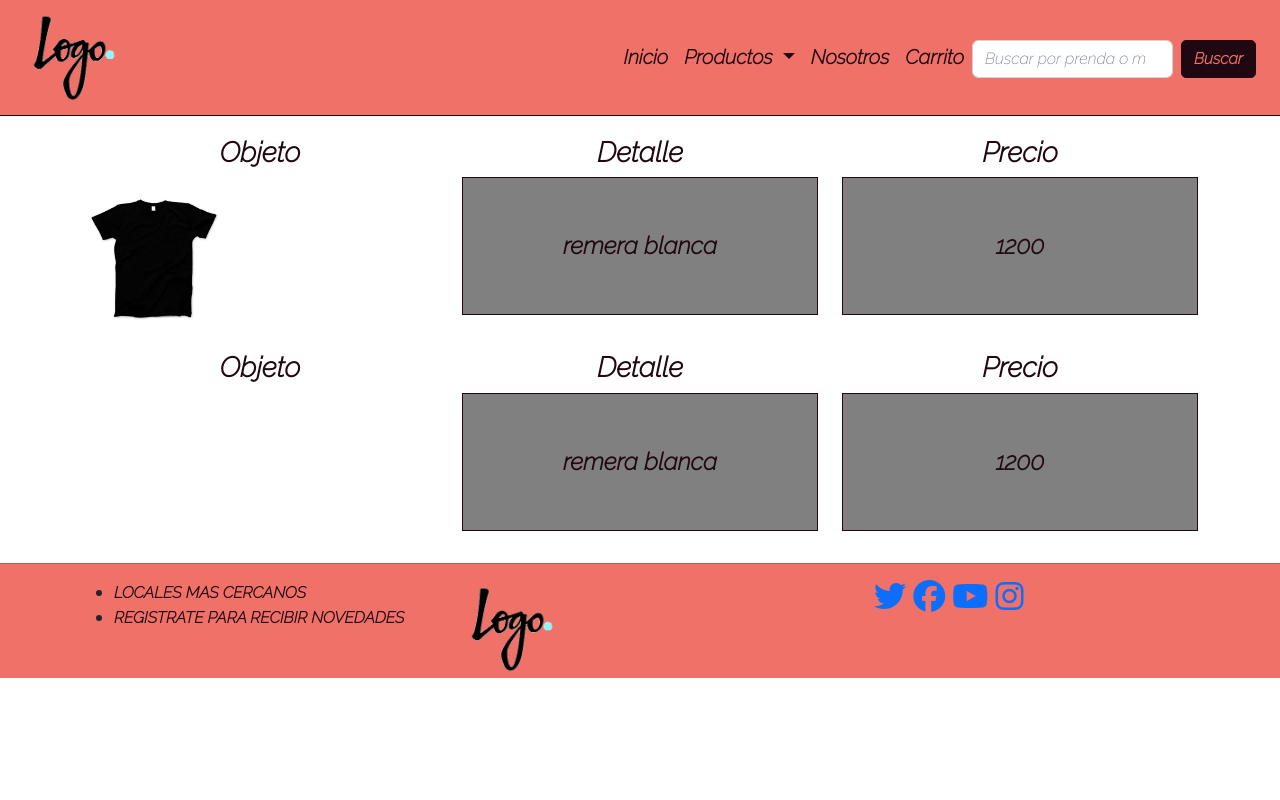
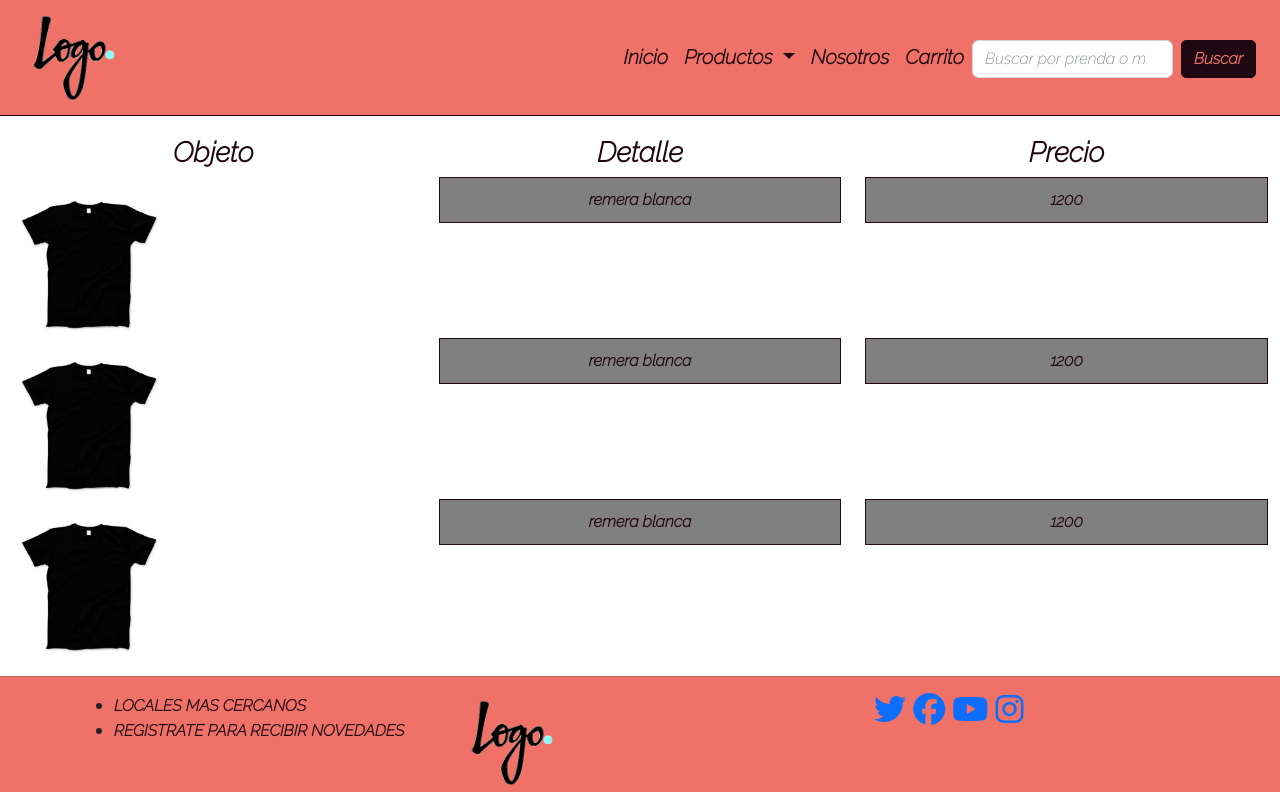
Before and after one commit to joacoGuelfi/proyecto-final-guelfi, a website: page pages/carrito.html in a window 1280 px wide. Drawn offline with nearby package versions, Linux system fonts and the light colour scheme.

Commit message:
Entregable final

```diff
--- a/pages/carrito.html
+++ b/pages/carrito.html
@@ -6,8 +6,10 @@
     <meta http-equiv="X-UA-Compatible" content="IE=edge">
     <meta name="viewport" content="width=device-width, initial-scale=1.0">
     <title>Carrito</title>
-    <meta name="description" content="NAME es un lugar donde vas a encotrar todo lo ultimo referido a moda. Ademas tenemos los mejores precios!">
-    <meta name="keywords" content="ROPA, SHOP, MASCULINO, FEMENINO, ZAPATILLAS, REMERAS, PANTALONES, MODA, BUZOS, CAMPERA">
+    <meta name="description"
+        content="NAME es un lugar donde vas a encotrar todo lo ultimo referido a moda. Ademas tenemos los mejores precios!">
+    <meta name="keywords"
+        content="ROPA, SHOP, MASCULINO, FEMENINO, ZAPATILLAS, REMERAS, PANTALONES, MODA, BUZOS, CAMPERA">
     <link rel="shortcut icon" href="../images/logo.png" type="image/x-icon">
     <!-- BOOSTRAP -->
     <link href="https://cdn.jsdelivr.net/npm/bootstrap@5.2.0-beta1/dist/css/bootstrap.min.css" rel="stylesheet"
@@ -75,37 +77,50 @@
 
 
     <main class="carro">
-       <div class="container">
+        <div class="container-fluid cajaGrande">
             <div class="row">
-               <div class="col">
+                <div class="col-lg-4 col-md-4 col-sm-12">
                     <h3 class="titulo">Objeto</h3>
-                   <img src="../images/remera_1.jpg" alt="">
+                    <img src="../images/remera_1.jpg" alt="articulo-agrgado" class="text-center">
                 </div>
-               <div class="col">
+                <div class="col-lg-4 col-md-4 col-sm-6">
                     <h3 class="titulo">Detalle</h3>
                     <p class="detalle">remera blanca</p>
                 </div>
-               <div class="col">
+                <div class="col-lg-4 col-md-4 col-sm-6">
                     <h3 class="titulo">Precio</h3>
                     <p class="precio">1200</p>
                 </div>
             </div>
             <div class="row">
-            <div class="col">
-                <h3 class="titulo">Objeto</h3>
-                <img src="../images/remera_2.jpg" alt="">
+                <div class="col-lg-4 col-md-4 col-sm-12">
+
+                    <img src="../images/remera_1.jpg" alt="articulo-agrgado" class="text-center">
                 </div>
-            <div class="col">
-                <h3 class="titulo">Detalle</h3>
+                <div class="col-lg-4 col-md-4 col-sm-6">
+
                     <p class="detalle">remera blanca</p>
                 </div>
-            <div class="col">
-                <h3 class="titulo">Precio</h3>
+                <div class="col-lg-4 col-md-4 col-sm-6">
+
+                    <p class="precio">1200</p>
+                </div>
+            </div>
+            <div class="row">
+                <div class="col-lg-4 col-md-4 col-sm-12">
+
+                    <img src="../images/remera_1.jpg" alt="articulo-agrgado" class="text-center">
+                </div>
+                <div class="col-lg-4 col-md-4 col-sm-6">
+
+                    <p class="detalle">remera blanca</p>
+                </div>
+                <div class="col-lg-4 col-md-4 col-sm-6">
+
                     <p class="precio">1200</p>
                 </div>
             </div>
         </div>
-
 
 
     </main>
--- a/scss/style.scss
+++ b/scss/style.scss
@@ -176,7 +176,8 @@ form {
 /* CARRO.HTML */
 .carro {
 	img {
-		width: 150px;
+		max-width: 40%;
+		text-align: center;
 	}
 	.titulo {
 		text-align: center;
@@ -188,15 +189,16 @@ form {
 	p {
 		background-color: gray;
 		border: #1F0812 1px solid;
-		padding: 50px;
 		text-align: center;
 		font-family: 'Josefin Sans', sans-serif;
 		font-family: 'Raleway', sans-serif;
 		font-weight: bold;
 		color: #1F0812;
-		font-size: 1.5rem;
+		font-size: 1rem;
+		padding: 10px;
 	}
 }
+
 
 
 /* PRENDA.HTML */
```
Also changed, not shown: pages/nosotros.html (+1 -1 lines), css/style.css. Lines whose indentation alone changed are shown as unchanged.
